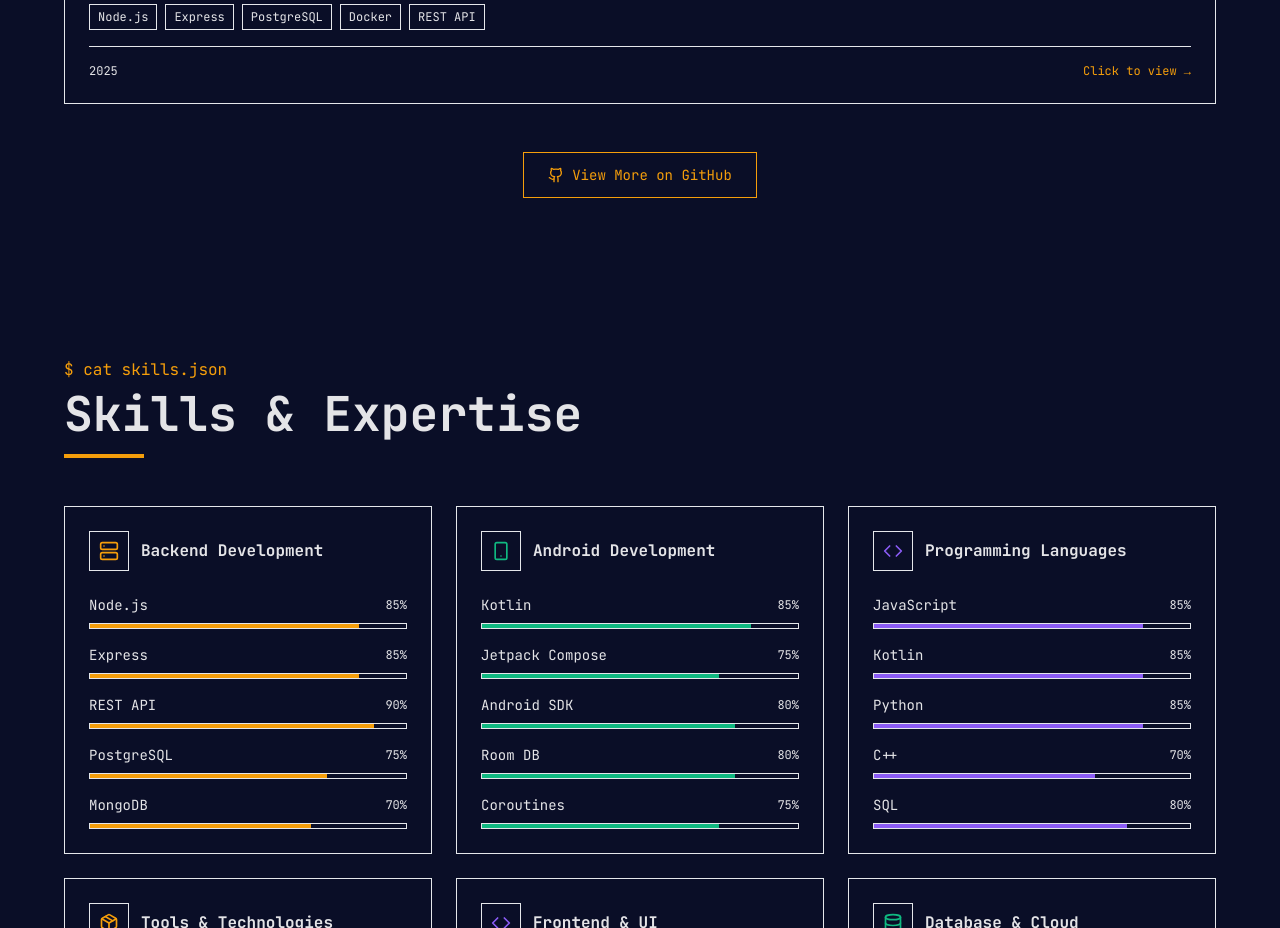
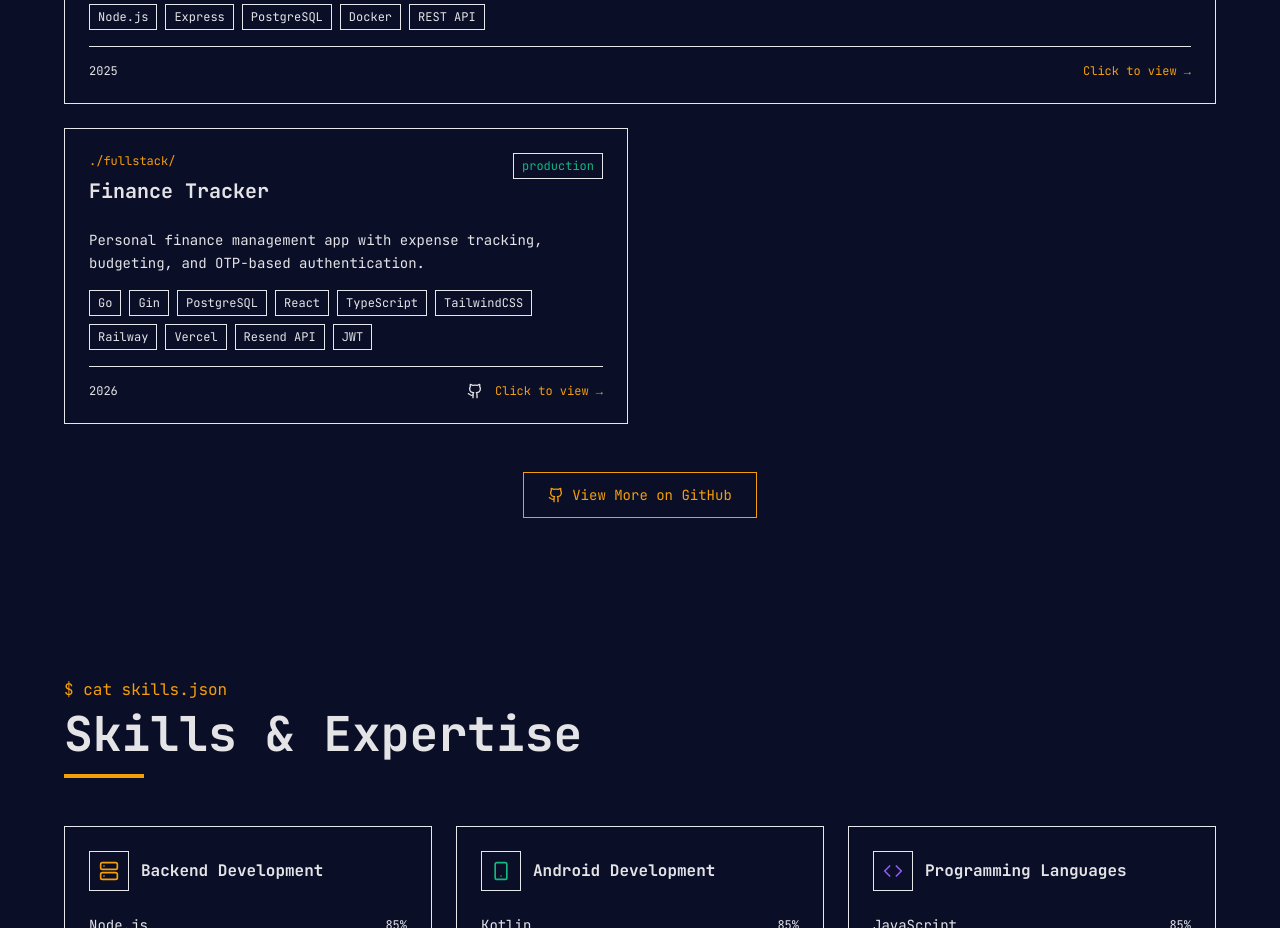
Before and after one commit to myfarism/web-portfolio, a React (Vite) app: page / in a window 1280 px wide. Shown: the part 3340-4268 px from the top of the page. Built offline with nearby package versions, Linux system fonts and the light colour scheme.

Commit message:
add some project

```diff
--- a/src/components/Projects.jsx
+++ b/src/components/Projects.jsx
@@ -164,6 +164,69 @@ app.get('/api/users/:id/orders', async (req, res) => {
       github: null,
       demo: null
     },
+    {
+      id: 'finance-tracker',
+      name: 'Finance Tracker',
+      category: 'fullstack',
+      description: 'Personal finance management app with expense tracking, budgeting, and OTP-based authentication.',
+      detailedDescription: 'Built a full-stack personal finance tracker with a Go (Gin) backend and React frontend. Implemented JWT-based authentication with OTP email verification via Resend API, RESTful API architecture, and PostgreSQL database hosted on Railway. The frontend is deployed on Vercel with proper SPA routing, while the backend runs in a containerized Railway environment with automated deployments from GitHub.',
+      tech: ['Go', 'Gin', 'PostgreSQL', 'React', 'TypeScript', 'TailwindCSS', 'Railway', 'Vercel', 'Resend API', 'JWT'],
+      year: '2026',
+      status: 'production',
+      size: 'medium',
+      features: [
+        'JWT authentication with OTP email verification',
+        'RESTful API with Gin framework following best practices',
+        'PostgreSQL database with GORM/raw query optimization',
+        'CORS configuration for cross-origin frontend-backend communication',
+        'Resend API integration replacing SMTP for cloud-compatible email delivery',
+        'SPA routing on Vercel with vercel.json rewrite rules',
+        'Environment-based configuration for dev and production'
+      ],
+      challenges: [
+        {
+          challenge: 'SMTP Blocked on Railway',
+          solution: 'Replaced Gmail SMTP with Resend HTTP API, eliminating port 587 i/o timeout errors on Railway cloud environment'
+        },
+        {
+          challenge: 'SPA 404 on Page Refresh',
+          solution: 'Added vercel.json rewrite rule to redirect all routes to index.html, enabling client-side routing on Vercel'
+        },
+        {
+          challenge: 'CORS on Production',
+          solution: 'Configured Gin CORS middleware with explicit allowed origins, headers, and methods for secure cross-domain requests'
+        }
+      ],
+      codeSnippet: `// OTP-based registration with Resend email delivery
+    func (s *authService) Register(req dto.RegisterRequest) error {
+      // Check existing user
+      _, err := s.userRepo.FindByEmail(req.Email)
+      if err == nil {
+        return errors.New("email already registered")
+      }
+
+      // Hash password & save user
+      hashed, _ := bcrypt.GenerateFromPassword([]byte(req.Password), 12)
+      user := &model.User{
+        Name:     req.Name,
+        Email:    req.Email,
+        Password: string(hashed),
+      }
+      s.userRepo.Create(user)
+
+      // Send OTP via Resend API
+      return s.sendOTP(req.Name, req.Email)
+    }`,
+      stats: [
+        { label: 'API Endpoints', value: '10+' },
+        { label: 'Auth Method', value: 'OTP + JWT' },
+        { label: 'Deploy Time', value: '< 2min' },
+        { label: 'Uptime', value: '99.9%' }
+      ],
+      github: 'https://github.com/myfarism/finance-tracker',
+      demo: null
+  },
+
 //     {
 //       id: 'learning-platform',
 //       name: 'Learning Management System',
```
